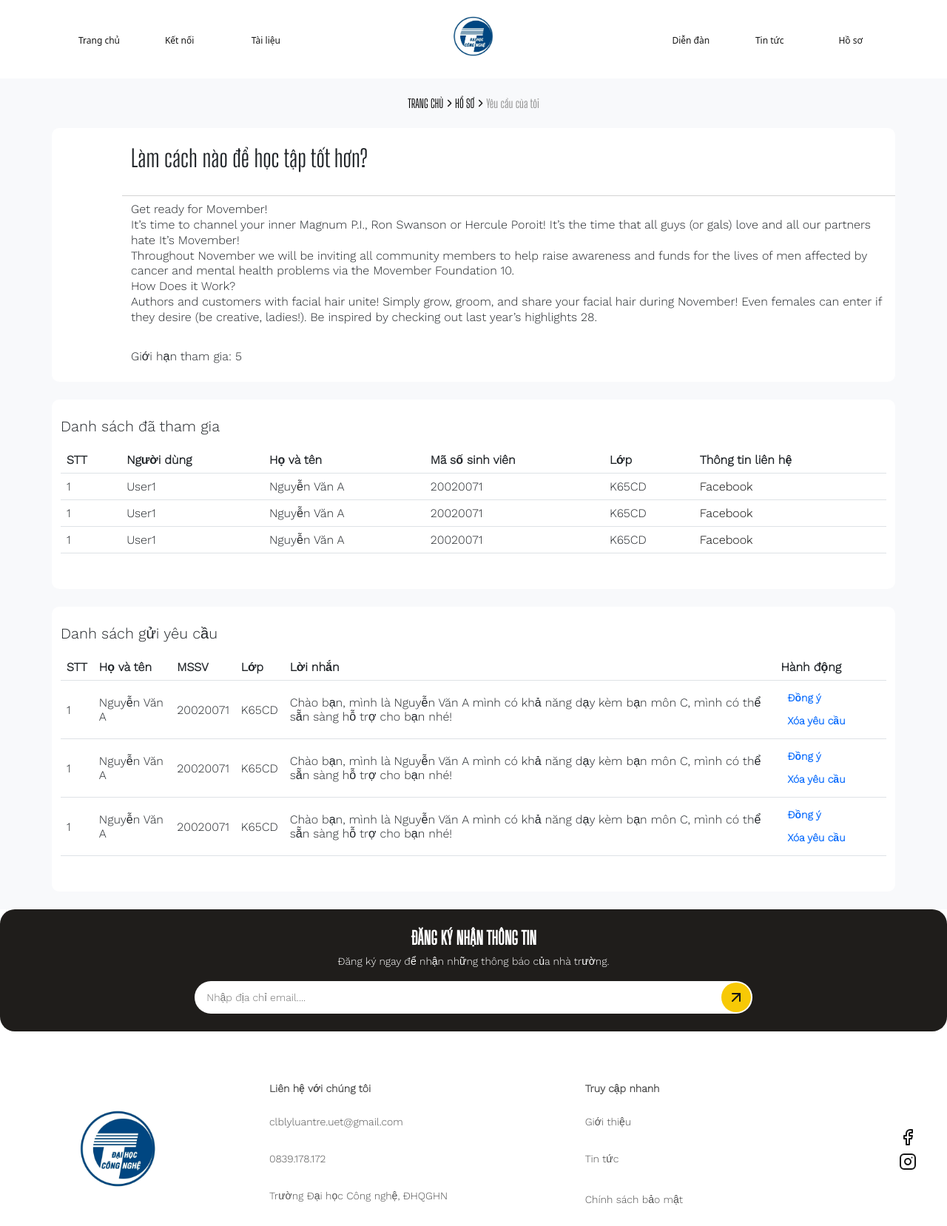
After one commit to ThanhTung0101/INT4050, a Django app: page /yeu-cau-cua-toi/ in a window 1280 px wide. The commit adds this page. Shown: the whole page at 74% size. Run offline with Django 4.2, Linux system fonts and the light colour scheme; parts of the project's set-up code (start-up, migrations or seed data) failed here and were passed over; some libraries are stand-ins or nearby versions.

Commit message:
update my request

```diff
--- /dev/null
+++ b/templates/pages/my_request.html
@@ -0,0 +1,175 @@
+{% extends 'layouts/base.html' %}
+{% load static %}
+
+{% block content %}
+<div id="detail-post-body" class="container-fluid py-4">
+    <div class="pb-4">
+        <div class="col page-adress d-flex align-items-center justify-content-center">
+          <a href="{% url 'home' %}">
+            <p class="mb-0">TRANG CHỦ</p>
+          </a>
+          <span class="d-flex align-items-center"><img src="{% static 'icons/arrowRightBlack.svg' %}" class="w-100" alt="arrow"></span>
+          <a href="{% url 'profile' %}">
+            <p class="mb-0">HỒ SƠ</p>
+          </a>
+          <span class="d-flex align-items-center"><img src="{% static 'icons/arrowRightBlack.svg' %}" class="w-100" alt="arrow"></span>
+          <p class="current-page">Yêu cầu của tôi</p>
+        </div>
+    </div>
+
+    <div class="container detail-post-content">
+        <div class="row pt-4">
+            <div class="col-sm-1"></div>
+            <div class="col-sm-11 col-12 post-forum-title">
+                Làm cách nào để học tập tốt hơn?
+            </div>
+        </div>
+        <div class="row mt-2 post-forum-text">
+            <div class="col-sm-1"></div>
+            <div class="col-sm-11 col-12 pb-4 d-flex category-and-tags-box">
+            </div>
+        </div>
+        <div class="row mt-2 post-forum-text">
+            <div class="col-sm-1"></div>
+            <div class="col-sm-11 col-12 pb-4">
+                Get ready for Movember! <br>
+                It’s time to channel your inner Magnum P.I., Ron Swanson or Hercule Poroit! It’s the time that all guys (or gals) love and all our partners hate It’s Movember!
+                <br>
+                Throughout November we will be inviting all community members to help raise awareness and funds for the lives of men affected by cancer and mental health problems via the Movember Foundation 10.
+                <br>
+                How Does it Work? <br>
+                Authors and customers with facial hair unite! Simply grow, groom, and share your facial hair during November! Even females can enter if they desire (be creative, ladies!). Be inspired by checking out last year’s highlights 28.
+            </div>
+        </div>
+        <div class="row mt-2 post-forum-text">
+            <div class="col-sm-1"></div>
+            <div class="col-sm-11 col-12 pb-4">Giới hạn tham gia: 5</div>
+        </div>
+    </div>
+
+    <div class="container mt-4 detail-post-content">
+        <div class="row py-4 post-user-info">
+            <div class="col-12 pb-4">
+                <h5 class="d-flex align-items-center mb-3">Danh sách đã tham gia</h5>
+                <table class="table align-middle mb-0 bg-white">
+                    <thead class="bg-light">
+                        <tr>
+                            <th>STT</th>
+                            <th>Người dùng</th>
+                            <th>Họ và tên</th>
+                            <th>Mã số sinh viên</th>
+                            <th>Lớp</th>
+                            <th>Thông tin liên hệ</th>
+                        </tr>
+                    </thead>
+                    <tbody>
+                        <tr>
+                            <td>1</td>
+                            <td>User1</td>
+                            <td>Nguyễn Văn A</td>
+                            <td>20020071</td>
+                            <td>K65CD</td>
+                            <td><a href="https://www.facebook.com/UETTung">Facebook</a></td>
+                        </tr>
+                        <tr>
+                            <td>1</td>
+                            <td>User1</td>
+                            <td>Nguyễn Văn A</td>
+                            <td>20020071</td>
+                            <td>K65CD</td>
+                            <td><a href="https://www.facebook.com/UETTung">Facebook</a></td>
+                        </tr>
+                        <tr>
+                            <td>1</td>
+                            <td>User1</td>
+                            <td>Nguyễn Văn A</td>
+                            <td>20020071</td>
+                            <td>K65CD</td>
+                            <td><a href="https://www.facebook.com/UETTung">Facebook</a></td>
+                        </tr>
+                    </tbody>
+                </table>
+            </div>
+        </div>
+    </div>
+
+    <div class="container mt-4 detail-post-content">
+        <div class="row py-4 post-user-info">
+            <div class="col pb-4">
+                <h5 class="d-flex align-items-center mb-3">Danh sách gửi yêu cầu</h5>
+                <table class="table align-middle mb-0 bg-white">
+                    <thead class="bg-light">
+                        <tr>
+                            <th>STT</th>
+                            <th>Họ và tên</th>
+                            <th>MSSV</th>
+                            <th>Lớp</th>
+                            <th>Lời nhắn</th>
+                            <th>Hành động</th>
+                        </tr>
+                    </thead>
+                    <tbody>
+                        <tr>
+                            <td>1</td>
+                            <td>Nguyễn Văn A</td>
+                            <td>20020071</td>
+                            <td>K65CD</td>
+                            <td>Chào bạn, mình là Nguyễn Văn A mình có khả năng dạy kèm bạn môn C, mình có thể sẵn sàng hỗ trợ cho bạn nhé!</td>
+                            <td>
+                                <a href="#">
+                                    <button type="button" class="btn btn-link btn-rounded btn-sm fw-bold text-decoration-none" data-mdb-ripple-color="dark">
+                                    Đồng ý
+                                    </button>
+                                </a>
+                                <a href="#">
+                                    <button type="button" class="btn btn-link btn-rounded btn-sm fw-bold text-decoration-none" data-mdb-ripple-color="dark">
+                                    Xóa yêu cầu
+                                    </button>
+                                </a>
+                            </td>
+                        </tr>
+                        <tr>
+                            <td>1</td>
+                            <td>Nguyễn Văn A</td>
+                            <td>20020071</td>
+                            <td>K65CD</td>
+                            <td>Chào bạn, mình là Nguyễn Văn A mình có khả năng dạy kèm bạn môn C, mình có thể sẵn sàng hỗ trợ cho bạn nhé!</td>
+                            <td>
+                                <a href="#">
+                                    <button type="button" class="btn btn-link btn-rounded btn-sm fw-bold text-decoration-none" data-mdb-ripple-color="dark">
+                                    Đồng ý
+                                    </button>
+                                </a>
+                                <a href="#">
+                                    <button type="button" class="btn btn-link btn-rounded btn-sm fw-bold text-decoration-none" data-mdb-ripple-color="dark">
+                                    Xóa yêu cầu
+                                    </button>
+                                </a>
+                            </td>
+                        </tr>
+                        <tr>
+                            <td>1</td>
+                            <td>Nguyễn Văn A</td>
+                            <td>20020071</td>
+                            <td>K65CD</td>
+                            <td>Chào bạn, mình là Nguyễn Văn A mình có khả năng dạy kèm bạn môn C, mình có thể sẵn sàng hỗ trợ cho bạn nhé!</td>
+                            <td>
+                                <a href="#">
+                                    <button type="button" class="btn btn-link btn-rounded btn-sm fw-bold text-decoration-none" data-mdb-ripple-color="dark">
+                                    Đồng ý
+                                    </button>
+                                </a>
+                                <a href="#">
+                                    <button type="button" class="btn btn-link btn-rounded btn-sm fw-bold text-decoration-none" data-mdb-ripple-color="dark">
+                                    Xóa yêu cầu
+                                    </button>
+                                </a>
+                            </td>
+                        </tr>
+                    </tbody>
+                </table>
+            </div>
+        </div>
+    </div>
+</div>
+{% endblock content %}
--- a/urls.py
+++ b/urls.py
@@ -26,6 +26,7 @@ from views import (
     DetailNewsPage,
     ForumPage,
     HomePage,
+    MyRequestPage,
     NewsPage,
     ProfilePage,
     SendRequestPage,
@@ -63,6 +64,7 @@ urlpatterns = [
     path(
         "chinh-sua-ho-so/", UpdateProfilePage.as_view(), name="update_profile"
     ),
+    path("yeu-cau-cua-toi/", MyRequestPage.as_view(), name="my_request"),
     path("cms/", include("cms.urls")),
     path("post/", include("djangocms_blog.urls")),
     path("taggit_autosuggest/", include("taggit_autosuggest.urls")),
--- a/views/__init__.py
+++ b/views/__init__.py
@@ -6,7 +6,7 @@ from .forum import AddForumPage, DetailForumPage, ForumPage
 from .home import HomePage
 from .login import SignIn
 from .news import DetailNewsPage, NewsPage
-from .profile import ProfilePage, UpdateProfilePage
+from .profile import MyRequestPage, ProfilePage, UpdateProfilePage
 from .register import SignUp
 from .send_request import SendRequestPage
 from .wellcome import WellcomePage
@@ -28,4 +28,5 @@ __all__ = [
     "UploadDocumentPage",
     "UpdateProfilePage",
     "DocumentListView",
+    "MyRequestPage",
 ]
--- a/views/profile/__init__.py
+++ b/views/profile/__init__.py
@@ -1,4 +1,5 @@
+from .my_request import MyRequestPage
 from .profile import ProfilePage
 from .update import UpdateProfilePage
 
-__all__ = ["ProfilePage", "UpdateProfilePage"]
+__all__ = ["ProfilePage", "UpdateProfilePage", "MyRequestPage"]
--- /dev/null
+++ b/views/profile/my_request.py
@@ -0,0 +1,10 @@
+from django.views.generic import TemplateView
+
+
+class MyRequestPage(TemplateView):
+    template_name = "pages/my_request.html"
+
+    def get(self, request, *args, **kwargs):
+        context = self.get_context_data(**kwargs)
+        context["page_name"] = "my_request"
+        return self.render_to_response(context)
```
Also changed, not shown: templates/pages/profile.html (+77 -0 lines).
